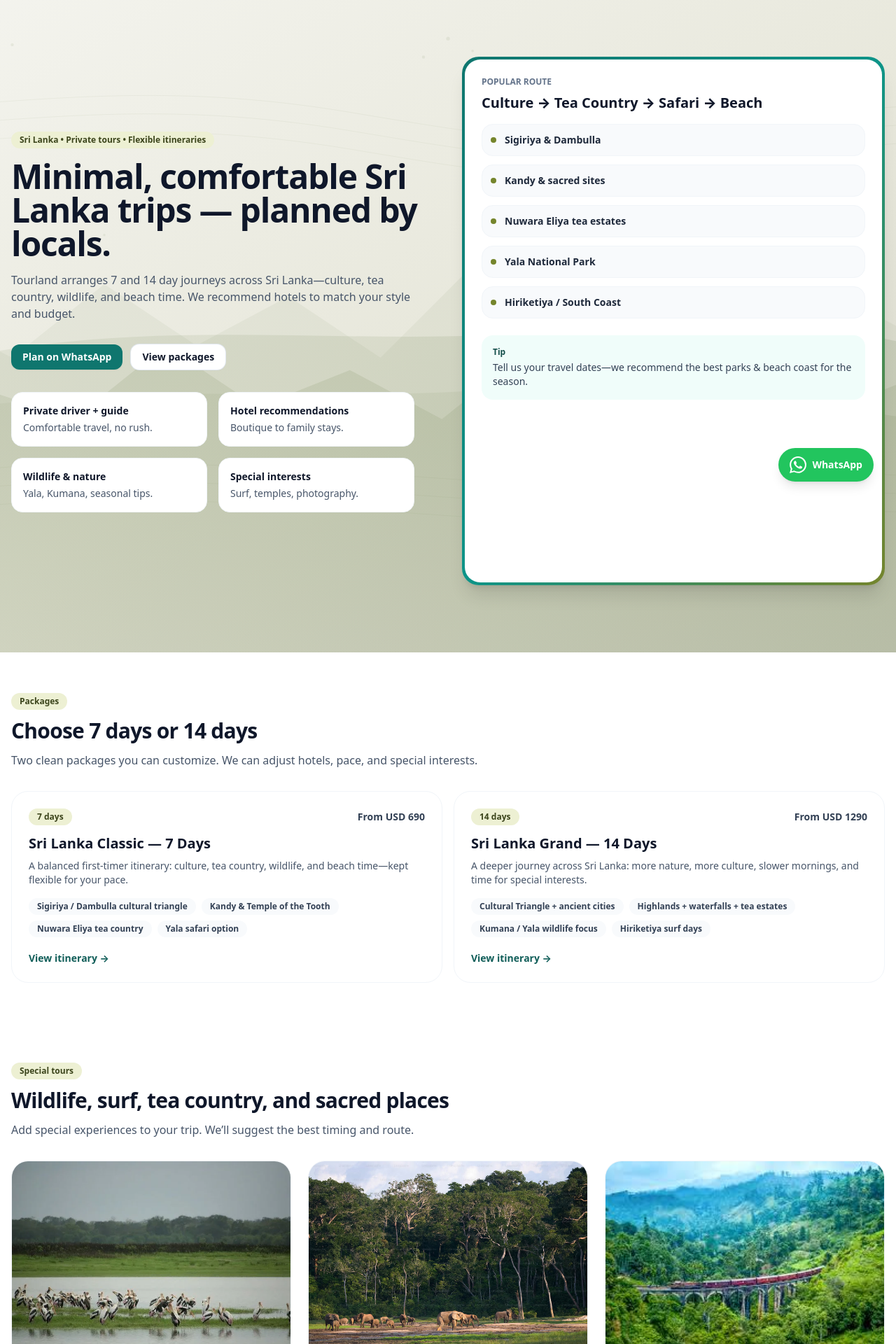
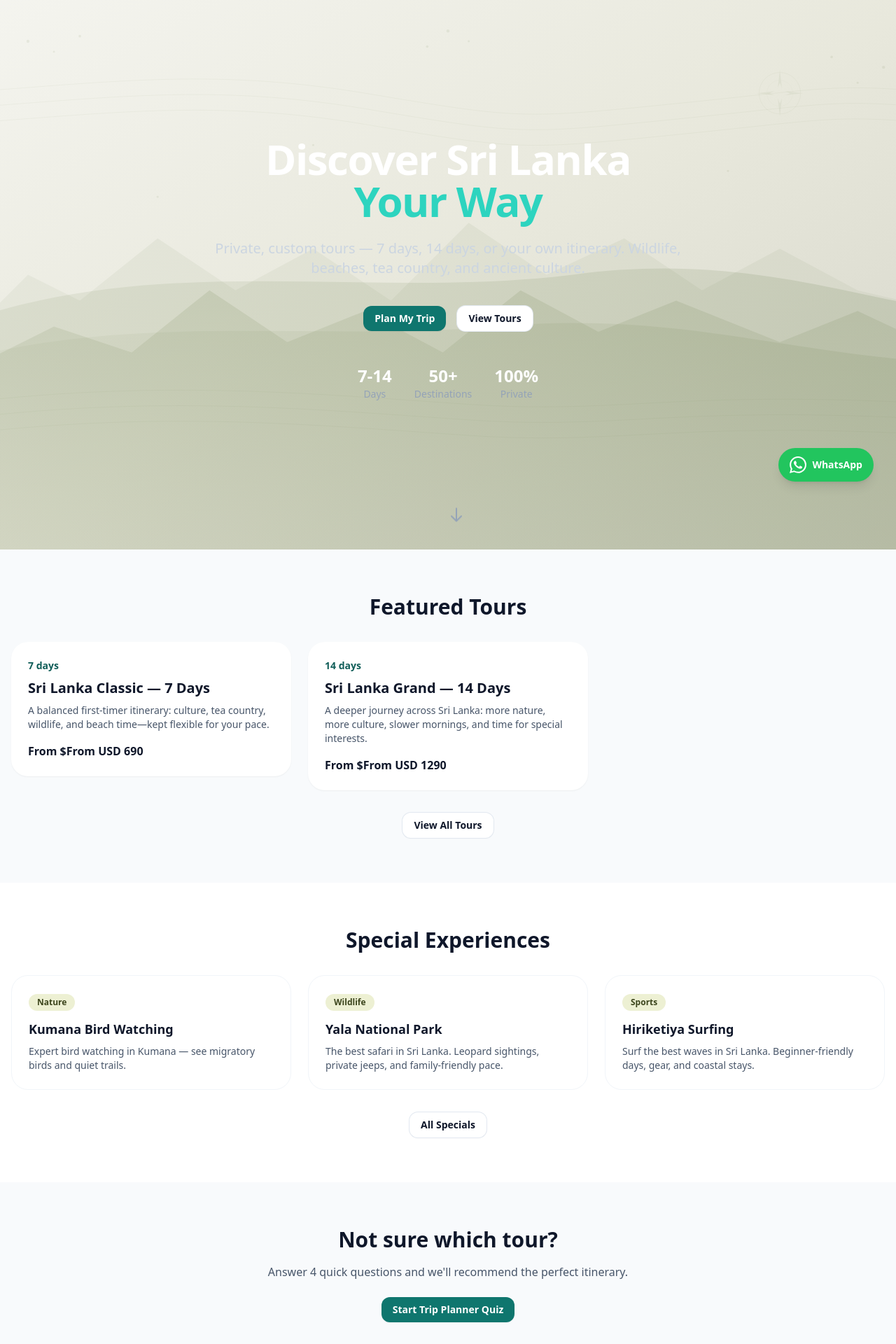
Before and after one commit to SuraMahesh/tourland, a React (Vite) app: page / in a window 1280 px wide. Shown: the part 80-2000 px from the top of the page at 70% size. Built offline with nearby package versions, Linux system fonts and the light colour scheme.

Commit message:
Redesign hero section: full-screen h-screen with trip planner CTA

```diff
--- a/src/pages/Home.jsx
+++ b/src/pages/Home.jsx
@@ -1,205 +1,137 @@
+import { useState } from 'react'
 import { Link } from 'react-router-dom'
-import { Section } from '../components/Section'
-import { tours, specials, contact } from '../data/tours'
+import { motion } from 'framer-motion'
+import { tours, specials } from '../data/tours'
+import TripQuiz from '../components/TripQuiz'
 
 export default function Home() {
-  const wa = `https://wa.me/${contact.whatsappE164}?text=${encodeURIComponent(
-    'Hi Tourland! I want to plan a Sri Lanka tour.\n\nTrip length: \nTravel dates: \nNumber of people: \n'
-  )}`
+  const [showQuiz, setShowQuiz] = useState(false)
 
   return (
     <div>
-      <section className="relative overflow-hidden">
+      {/* Hero Section - Full Screen */}
+      <section className="relative h-screen min-h-[600px] flex items-center justify-center overflow-hidden">
+        {/* Background */}
         <div className="absolute inset-0 bg-gradient-to-b from-slate-950 via-slate-900/90 to-slate-800/80" />
         <div className="absolute inset-0 bg-[url('/hero-bg.svg')]" style={{ backgroundSize: 'cover', backgroundPosition: 'center' }} />
-        <div className="container relative py-16 md:py-24">
-          <div className="grid items-center gap-10 md:grid-cols-2">
-            <div>
-              <div className="badge">Sri Lanka • Private tours • Flexible itineraries</div>
-              <h1 className="mt-4 text-4xl font-black tracking-tight text-slate-900 md:text-5xl">
-                Minimal, comfortable Sri Lanka trips — planned by locals.
+
+        {/* Content */}
+        <div className="container relative z-10 px-4">
+          <motion.div
+            initial={{ opacity: 0, y: 30 }}
+            animate={{ opacity: 1, y: 0 }}
+            transition={{ duration: 0.8 }}
+            className="max-w-3xl mx-auto text-center"
+          >
+            <h1 className="text-4xl md:text-5xl lg:text-6xl font-extrabold text-white tracking-tight leading-tight">
+              Discover Sri Lanka
+              <span className="block text-brand-teal-400">Your Way</span>
             </h1>
-              <p className="mt-4 max-w-xl text-slate-600">
-                Tourland arranges 7 and 14 day journeys across Sri Lanka—culture, tea country, wildlife,
-                and beach time. We recommend hotels to match your style and budget.
+            <p className="mt-6 text-lg md:text-xl text-slate-300 max-w-2xl mx-auto">
+              Private, custom tours — 7 days, 14 days, or your own itinerary.
+              Wildlife, beaches, tea country, and ancient culture.
             </p>
 
-              <div className="mt-8 flex flex-wrap items-center gap-3">
-                <a className="btn btn-primary" href={wa} target="_blank" rel="noreferrer">
-                  Plan on WhatsApp
-                </a>
-                <Link className="btn btn-secondary" to="/tours">
-                  View packages
+            {/* Trip Planner CTA */}
+            <div className="mt-10 flex flex-col sm:flex-row gap-4 justify-center">
+              <button
+                onClick={() => setShowQuiz(true)}
+                className="btn btn-primary text-lg px-8 py-4"
+              >
+                Plan My Trip
+              </button>
+              <Link to="/tours" className="btn btn-secondary text-lg px-8 py-4">
+                View Tours
               </Link>
             </div>
 
-              <div className="mt-8 grid max-w-xl grid-cols-2 gap-4 text-sm">
-                <div className="rounded-2xl border border-slate-100 bg-white p-4">
-                  <div className="font-bold text-slate-900">Private driver + guide</div>
-                  <div className="mt-1 text-slate-600">Comfortable travel, no rush.</div>
+            {/* Quick stats */}
+            <div className="mt-12 flex justify-center gap-8 text-slate-400 text-sm">
+              <div>
+                <div className="text-2xl font-bold text-white">7-14</div>
+                <div>Days</div>
               </div>
-                <div className="rounded-2xl border border-slate-100 bg-white p-4">
-                  <div className="font-bold text-slate-900">Hotel recommendations</div>
-                  <div className="mt-1 text-slate-600">Boutique to family stays.</div>
+              <div>
+                <div className="text-2xl font-bold text-white">50+</div>
+                <div>Destinations</div>
               </div>
-                <div className="rounded-2xl border border-slate-100 bg-white p-4">
-                  <div className="font-bold text-slate-900">Wildlife & nature</div>
-                  <div className="mt-1 text-slate-600">Yala, Kumana, seasonal tips.</div>
-                </div>
-                <div className="rounded-2xl border border-slate-100 bg-white p-4">
-                  <div className="font-bold text-slate-900">Special interests</div>
-                  <div className="mt-1 text-slate-600">Surf, temples, photography.</div>
+              <div>
+                <div className="text-2xl font-bold text-white">100%</div>
+                <div>Private</div>
               </div>
             </div>
+          </motion.div>
         </div>
 
-            <div className="relative">
-              <div className="aspect-[4/5] w-full rounded-3xl bg-gradient-to-br from-brand-teal-700 via-brand-teal-600 to-brand-olive-600 p-1 shadow-xl">
-                <div className="h-full w-full rounded-[22px] bg-white p-6">
-                  <div className="text-xs font-bold text-slate-500">POPULAR ROUTE</div>
-                  <div className="mt-2 text-xl font-extrabold text-slate-900">
-                    Culture → Tea Country → Safari → Beach
+        {/* Scroll indicator */}
+        <div className="absolute bottom-8 left-1/2 -translate-x-1/2 animate-bounce">
+          <svg className="w-6 h-6 text-slate-400" fill="none" stroke="currentColor" viewBox="0 0 24 24">
+            <path strokeLinecap="round" strokeLinejoin="round" strokeWidth={2} d="M19 14l-7 7m0 0l-7-7m7 7V3" />
+          </svg>
         </div>
-                  <div className="mt-4 grid gap-3 text-sm">
-                    {[
-                      'Sigiriya & Dambulla',
-                      'Kandy & sacred sites',
-                      'Nuwara Eliya tea estates',
-                      'Yala National Park',
-                      'Hiriketiya / South Coast',
-                    ].map((x) => (
-                      <div key={x} className="flex items-center gap-3 rounded-2xl border border-slate-100 bg-slate-50 p-3">
-                        <span className="h-2 w-2 rounded-full bg-brand-olive-600" />
-                        <span className="font-semibold text-slate-800">{x}</span>
+      </section>
+
+      {/* Featured Tours */}
+      <section className="py-16 bg-slate-50">
+        <div className="container">
+          <h2 className="text-3xl font-extrabold text-center">Featured Tours</h2>
+          <div className="mt-8 grid gap-6 md:grid-cols-2 lg:grid-cols-3">
+            {tours.slice(0, 3).map(tour => (
+              <Link key={tour.slug} to={`/tours/${tour.slug}`} className="block group">
+                <div className="rounded-3xl bg-white p-6 shadow-sm transition group-hover:shadow-md">
+                  <div className="text-sm font-bold text-brand-teal-800">{tour.days} days</div>
+                  <h3 className="mt-2 text-xl font-extrabold">{tour.title}</h3>
+                  <p className="mt-2 text-slate-600 text-sm">{tour.summary}</p>
+                  <div className="mt-4 font-bold text-slate-900">From ${tour.priceFrom}</div>
                 </div>
+              </Link>
             ))}
           </div>
-                  <div className="mt-6 rounded-2xl bg-brand-teal-50 p-4">
-                    <div className="text-xs font-bold text-brand-teal-900">Tip</div>
-                    <div className="mt-1 text-sm text-slate-700">
-                      Tell us your travel dates—we recommend the best parks & beach coast for the season.
-                    </div>
-                  </div>
-                </div>
-              </div>
-            </div>
+          <div className="mt-8 text-center">
+            <Link to="/tours" className="btn btn-secondary">View All Tours</Link>
           </div>
         </div>
       </section>
 
-      <Section
-        eyebrow="Packages"
-        title="Choose 7 days or 14 days"
-        desc="Two clean packages you can customize. We can adjust hotels, pace, and special interests."
-      >
-        <div className="grid gap-4 md:grid-cols-2">
-          {tours.map((t) => (
-            <Link
-              key={t.slug}
-              to={`/tours/${t.slug}`}
-              className="group rounded-3xl border border-slate-100 bg-white p-6 transition hover:border-slate-200 hover:shadow-sm"
-            >
-              <div className="flex items-center justify-between">
-                <div className="badge">{t.days} days</div>
-                <div className="text-sm font-bold text-slate-700">{t.priceFrom}</div>
+      {/* Specials Preview */}
+      <section className="py-16">
+        <div className="container">
+          <h2 className="text-3xl font-extrabold text-center">Special Experiences</h2>
+          <div className="mt-8 grid gap-6 md:grid-cols-3">
+            {specials.slice(0, 3).map(s => (
+              <div key={s.slug} className="rounded-3xl border border-slate-100 bg-white p-6">
+                <div className="badge">{s.tag}</div>
+                <h3 className="mt-3 text-lg font-extrabold">{s.title}</h3>
+                <p className="mt-2 text-sm text-slate-600">{s.summary}</p>
               </div>
-              <div className="mt-3 text-xl font-extrabold text-slate-900 group-hover:text-brand-teal-800">
-                {t.title}
-              </div>
-              <p className="mt-2 text-sm text-slate-600">{t.summary}</p>
-              <div className="mt-4 flex flex-wrap gap-2">
-                {t.highlights.slice(0, 4).map((h) => (
-                  <span key={h} className="rounded-full bg-slate-50 px-3 py-1 text-xs font-semibold text-slate-700">
-                    {h}
-                  </span>
             ))}
           </div>
-              <div className="mt-5 text-sm font-bold text-brand-teal-800">View itinerary →</div>
-            </Link>
-          ))}
-        </div>
-      </Section>
-
-      <Section
-        eyebrow="Special tours"
-        title="Wildlife, surf, tea country, and sacred places"
-        desc="Add special experiences to your trip. We’ll suggest the best timing and route."
-      >
-        <div className="grid gap-6 sm:grid-cols-2 lg:grid-cols-3">
-          {specials.slice(0, 6).map((s) => (
-            <Link key={s.slug} to={`/specials/${s.slug}`} className="group overflow-hidden rounded-3xl border border-slate-100 bg-white transition hover:border-slate-200 hover:shadow-md block">
-              <div className="aspect-[3/2] overflow-hidden bg-gradient-to-br from-slate-50 to-white">
-                <img src={s.image} alt={s.title} className="h-full w-full object-cover transition-transform duration-500 group-hover:scale-105" />
-              </div>
-              <div className="p-6">
-                <div className="badge">{s.tag}</div>
-                <div className="mt-3 text-lg font-extrabold text-slate-900">{s.title}</div>
-                <p className="mt-2 text-sm text-slate-600">{s.summary}</p>
-              </div>
-            </Link>
-          ))}
-        </div>
-
-        <div className="mt-8">
-          <Link className="btn btn-secondary" to="/specials">
-            View all specials
-          </Link>
-        </div>
-      </Section>
-
-      <Section
-        eyebrow="Hotels"
-        title="We recommend hotels that match your style"
-        desc="Tell us your budget and preference—minimal boutique, family rooms, or premium stays."
-      >
-        <div className="rounded-3xl border border-slate-100 bg-gradient-to-br from-white to-brand-teal-50 p-8">
-          <div className="grid gap-6 md:grid-cols-3">
-            <div>
-              <div className="text-lg font-extrabold text-slate-900">Comfort first.</div>
-              <p className="mt-2 text-sm text-slate-600">
-                We’ll propose a hotel plan for each location—close to key sites and suitable for your pace.
-              </p>
-            </div>
-            <div className="rounded-2xl bg-white p-5">
-              <div className="text-sm font-bold text-slate-900">Boutique stays</div>
-              <div className="mt-1 text-sm text-slate-600">Great design, peaceful views.</div>
-            </div>
-            <div className="rounded-2xl bg-white p-5">
-              <div className="text-sm font-bold text-slate-900">Family-friendly</div>
-              <div className="mt-1 text-sm text-slate-600">Spacious rooms, easy check-ins.</div>
+          <div className="mt-8 text-center">
+            <Link to="/specials" className="btn btn-secondary">All Specials</Link>
           </div>
         </div>
-          <div className="mt-6">
-            <Link className="btn btn-secondary" to="/hotels">See regions & notes</Link>
+      </section>
+
+      {/* Trip Planner Section (below fold) */}
+      <section className="py-16 bg-slate-50">
+        <div className="container">
+          <div className="max-w-2xl mx-auto text-center">
+            <h2 className="text-3xl font-extrabold">Not sure which tour?</h2>
+            <p className="mt-4 text-slate-600">
+              Answer 4 quick questions and we'll recommend the perfect itinerary.
+            </p>
+            <button
+              onClick={() => setShowQuiz(true)}
+              className="btn btn-primary mt-6"
+            >
+              Start Trip Planner Quiz
+            </button>
           </div>
         </div>
-      </Section>
+      </section>
 
-      <Section
-        eyebrow="Trip planner"
-        title="Not sure which tour is right?"
-        desc="Answer 4 quick questions and we'll recommend the perfect itinerary."
-      >
-        <div className="flex flex-col items-center gap-6 md:flex-row">
-          <div className="flex-1">
-            <ul className="space-y-2 text-sm text-slate-600">
-              <li>• What length suits your schedule?</li>
-              <li>• What pace do you prefer?</li>
-              <li>• Which top experience excites you?</li>
-              <li>• Who are you traveling with?</li>
-            </ul>
-            <p className="mt-4 text-brand-teal-800 font-semibold">
-              Takes 1 minute. No email required.
-            </p>
-            <Link className="btn btn-primary mt-4" to="/quiz">
-              Start Trip Planner Quiz
-            </Link>
-          </div>
-          <div className="flex-1 flex items-center justify-center">
-            <div className="text-6xl">🧭</div>
-          </div>
-        </div>
-      </Section>
+      {/* Trip Quiz Modal */}
+      {showQuiz && <TripQuiz onClose={() => setShowQuiz(false)} />}
     </div>
   )
 }
```
Lines whose indentation alone changed are shown as unchanged.
